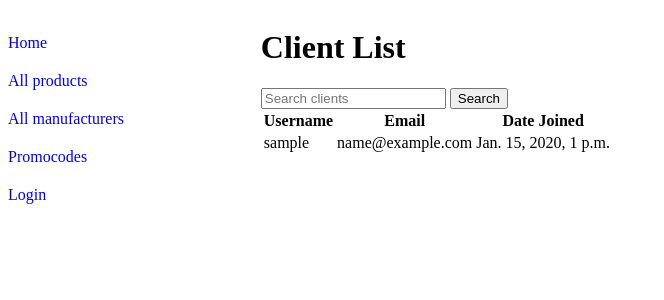
After one commit to karina-timoshevich/IGI_new_name, a Django app: page /onlineshop/clients/ in a window 1280 px wide. The commit adds this page. Shown: the top 300 px of the page, without its empty margins (0-664 px from the left). Run offline with Django 5.2, Linux system fonts and the light colour scheme; tables that the repository leaves empty hold one stand-in row (values such as "Sample post").

Commit message:
add search bar to user list for employee

```diff
--- a/IGI/LR5/LabRab5_IGI/onlineshop/templates/base_generic.html
+++ b/IGI/LR5/LabRab5_IGI/onlineshop/templates/base_generic.html
@@ -34,6 +34,7 @@
                 {% for group in user.groups.all %}
                     {% if group.name == "Employees" %}
                         <li><a href="{% url 'all-orders' %}">All Orders</a></li>
+                        <li><a href="{% url 'clients' %}">All clients</a></li>
                         {% if perms.onlineshop.can_mark_returned %}
                             {% if order and order.id %}
                                 <li><a href="{% url 'change-status-employee' order.id %}">Change Order Status</a></li>
--- /dev/null
+++ b/IGI/LR5/LabRab5_IGI/onlineshop/templates/onlineshop/client_list_for_employee.html
@@ -0,0 +1,34 @@
+{% extends "base_generic.html" %}
+
+{% block content %}
+  <h1>Client List</h1>
+
+  <form method="GET" action="{% url 'clients' %}">
+    <input type="text" name="search" placeholder="Search clients" value="{{ request.GET.search }}">
+    <input type="submit" value="Search">
+  </form>
+
+  <table>
+    <thead>
+      <tr>
+        <th>Username</th>
+        <th>Email</th>
+        <th>Date Joined</th>
+      </tr>
+    </thead>
+    <tbody>
+    {% for client in object_list %}
+      <tr>
+        <td>{{ client.user.username }}</td>
+        <td>{{ client.user.email }}</td>
+        <td>{{ client.user.date_joined }}</td>
+      </tr>
+    {% empty %}
+      <tr>
+        <td colspan="3">No clients found.</td>
+      </tr>
+    {% endfor %}
+    </tbody>
+  </table>
+
+{% endblock %}
--- a/IGI/LR5/LabRab5_IGI/onlineshop/urls.py
+++ b/IGI/LR5/LabRab5_IGI/onlineshop/urls.py
@@ -1,6 +1,8 @@
 from django.urls import path
 from . import views
 from django.urls import re_path
+
+from .views import AllClientsForEmployeeView
 
 # urlpatterns = [
 #     path('', views.index, name='index'),
@@ -63,3 +65,10 @@ urlpatterns += [
 urlpatterns += [
     path('pickup-locations/', views.PickupLocationListView.as_view(), name='pickup-locations'),
 ]
+urlpatterns += [
+    path('clients/', views.client_list, name='clients'),
+]
+
+urlpatterns += [
+    path('clients/all/', views.AllClientsForEmployeeView.as_view(), name='all-clients'),
+]
--- a/IGI/LR5/LabRab5_IGI/onlineshop/views.py
+++ b/IGI/LR5/LabRab5_IGI/onlineshop/views.py
@@ -1,4 +1,5 @@
 from django.contrib.auth.models import User
+from django.db.models import Q
 from django.shortcuts import render, redirect
 from django.views.generic import FormView
 
@@ -329,6 +330,33 @@ class PromoCodeListView(generic.ListView):
     def get_queryset(self):
         return super().get_queryset()[1:]
 
+
 class PickupLocationListView(generic.ListView):
     model = PickupLocation
     template_name = 'onlineshop/pickup_location_list.html'
+
+
+class AllClientsForEmployeeView(LoginRequiredMixin, generic.ListView):
+    """
+    Generic class-based view listing all clients, accessible only to employees.
+    """
+    model = User
+    template_name = 'onlineshop/client_list_for_employee.html'
+    paginate_by = 10
+
+    def dispatch(self, request, *args, **kwargs):
+        if not request.user.groups.filter(name='Employees').exists():
+            return HttpResponseRedirect(reverse('index'))
+        return super().dispatch(request, *args, **kwargs)
+
+    def get_queryset(self):
+        return User.objects.filter(groups__name='Shop Members').exclude(username='user').order_by('username')
+
+def client_list(request):
+    search_query = request.GET.get('search', '')
+    if search_query:
+        clients = Client.objects.filter(Q(user__username__icontains=search_query) | Q(user__email__icontains=search_query))
+    else:
+        clients = Client.objects.all().order_by('user__username')
+
+    return render(request, 'onlineshop/client_list_for_employee.html', {'object_list': clients})
```
Also changed, not shown: IGI/LR5/LabRab5_IGI/onlineshop/admin.py (line endings or trailing spaces).
